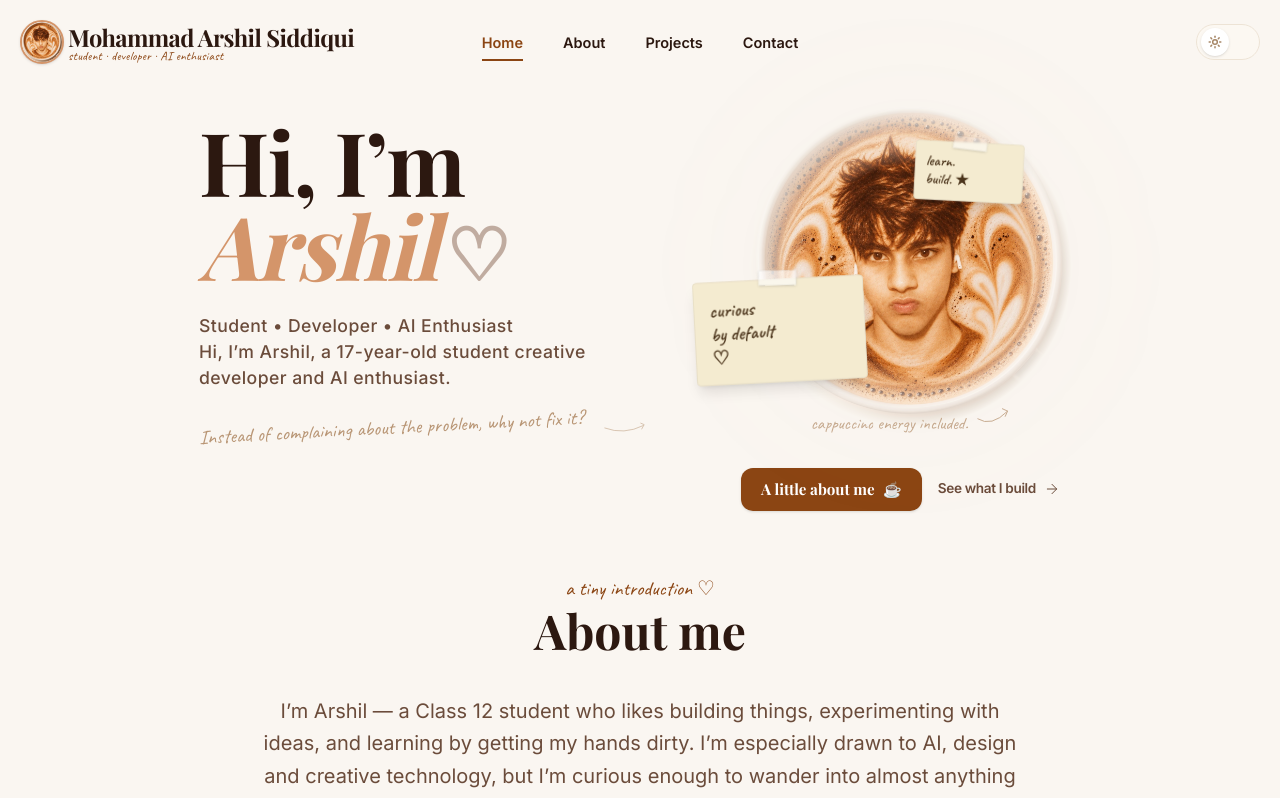
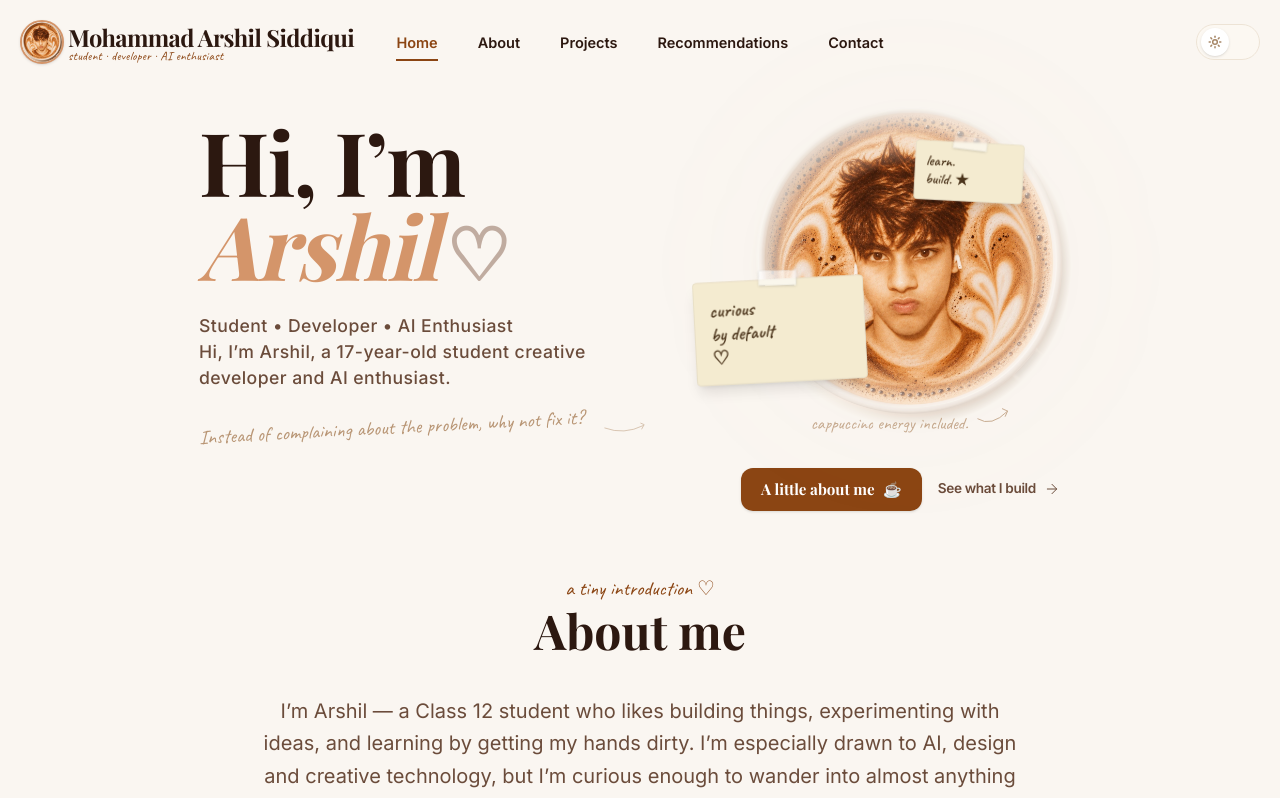
Before and after one commit to Coderarshil/arshil-portfolio, a React (Vite) app: page / in a window 1280 px wide. Shown: the top 798 px of the page. Built offline with nearby package versions, Linux system fonts and the light colour scheme; a web font is replaced by a local one.

Commit message:
Update 5 files

```diff
--- a/src/components/Header.tsx
+++ b/src/components/Header.tsx
@@ -28,6 +28,7 @@ export function Header() {
     { label: 'Home', href: '#home' },
     { label: 'About', href: '#about' },
     { label: 'Projects', href: '#projects' },
+    { label: 'Recommendations', href: '#recommendations' },
     { label: 'Contact', href: '#contact' },
   ];
 
--- a/src/components/PortfolioSections.tsx
+++ b/src/components/PortfolioSections.tsx
@@ -4,7 +4,7 @@ import { motion } from 'motion/react';
 
 const projects = [
   { title: 'Pretext Kotlin Library', label: 'Open Source · Library', what: 'A Kotlin/JVM text-layout engine built around prepared measurements and fast reusable layout.', why: 'I wanted a layout system that could do more interesting things with text, including dynamic obstacles.', learned: 'Thinking about layout as preparation + cheap reuse changed how I approach performance-sensitive UI work.', github: 'https://github.com/Coderarshil/pretext-kotlin-library', demo: 'https://github.com/Coderarshil/pretext-kotlin-library/releases/tag/v1.0.0', demoLabel: 'Demo APK' },
-  { title: 'MiniCPM-V Apps', label: 'Contribution · Android', what: 'An English-localized, UI/UX-refined Android experience based on OpenBMB MiniCPM-V Apps.', why: 'I wanted the app to feel cleaner, softer and more at home on a modern Android device.', learned: 'Small visual decisions and usability refinements can completely change how a technical product feels.', github: 'https://github.com/Coderarshil/MiniCPM-V-Apps', demo: 'https://github.com/Coderarshil/MiniCPM-V-Apps/releases/tag/v1.0.0', demoLabel: 'Demo APK' },
+  { title: 'MiniCPM-V Apps', label: 'Contribution · Android', what: 'An English-localized, UI/UX-refined Android experience based on OpenBMB MiniCPM-V Apps.', why: 'I wanted the app to feel cleaner, softer and more at home on a modern Android device.', learned: 'Small visual decisions and usability refinements can completely change how a technical product feels.', github: 'https://github.com/Coderarshil/MiniCPM-V-Apps' },
   { title: 'Mosquito Risk', label: 'Open Source · Computational Project', what: 'A climate-informed mosquito risk assessment prototype using weather data and environmental modeling.', why: 'I wanted to turn environmental variables into something understandable and useful through computation.', learned: 'Mixing APIs, mathematical relationships, geospatial thinking and ML ideas is messy — and fun.', github: 'https://github.com/Coderarshil/Mosquito-risk', demo: 'https://mosquito-risk-zeta.vercel.app/', demoLabel: 'Demo' },
 ];
 
@@ -48,6 +48,7 @@ export function PortfolioSections() {
     <Projects />
     <Skills />
     <ThingsDone />
+    <Recommendations />
     <Certifications />
     <Interests />
     <Contact />
@@ -208,6 +209,46 @@ function ThingsDone() {
   return <Wrap id="done" eyebrow="a few pages from the notebook" title="Things I’ve Done"><div className="max-w-4xl mx-auto grid sm:grid-cols-2 gap-4">{done.map(([text,date],i) => <motion.div key={text} whileHover={{ x:i%2?2:-2 }} className="relative bg-[var(--sticky-bg)] border border-[var(--sticky-border)] rounded-xl p-5 shadow-sm"><div className="absolute -top-2 left-1/2 -translate-x-1/2 w-14 h-5 bg-white/30 dark:bg-white/10 border border-black/5 dark:border-white/10 rotate-2"/><div className="flex items-start justify-between gap-3"><p className="font-handwriting text-xl text-[var(--sticky-text)]">{text}</p><span className="text-xs font-medium text-[var(--sticky-text)]/70 mt-1 whitespace-nowrap">{date}</span></div></motion.div>)}</div></Wrap>;
 }
 
+function Recommendations() {
+  const letters = [
+    {
+      name: 'Dr. Ravil Das, Ph.D.',
+      role: 'Science & Hindi Teacher',
+      org: 'Lucknow Christian College',
+      quote: 'a passionate learner who constantly asks meaningful questions — often beyond the scope of the classroom.',
+      note: 'His recommendation also highlights the reasoning and design behind the Mosquito Risk Calculator prototype.',
+      file: '/recommendations/Recommendation-Dr-Ravil-Das.pdf',
+    },
+    {
+      name: 'Ms. Raza',
+      role: 'English Language Teacher',
+      org: 'Lucknow Christian College',
+      quote: 'His writing has a unique rhythm — both emotional and intelligent — drawing readers into the heart of his message.',
+      note: 'Her recommendation highlights storytelling, presentation, peer support and his environmental glider campaign.',
+      file: '/recommendations/Recommendation-Ms-Raza.pdf',
+    },
+  ];
+
+  return <Wrap id="recommendations" eyebrow="a few words from my teachers" title="Letters of Recommendation">
+    <div className="grid md:grid-cols-2 gap-5 max-w-5xl mx-auto">
+      {letters.map((letter, i) => <motion.article key={letter.name} whileHover={{ y: -5, rotate: i ? 0.25 : -0.25 }} className="relative overflow-hidden rounded-2xl border border-[var(--border-color)] bg-[var(--bg-card)] p-6 sm:p-7 shadow-sm">
+        <div className="absolute -top-3 left-[20%] w-16 h-6 rotate-[-3deg] bg-white/30 dark:bg-white/10 border border-black/5 dark:border-white/10" />
+        <p className="font-handwriting text-lg text-[var(--accent-primary)]">from the classroom</p>
+        <blockquote className="mt-4 font-serif text-xl sm:text-2xl leading-relaxed text-[var(--text-primary)]">“{letter.quote}”</blockquote>
+        <p className="mt-4 text-sm leading-relaxed text-[var(--text-secondary)]">{letter.note}</p>
+        <div className="mt-6 pt-4 border-t border-[var(--border-color)] flex items-end justify-between gap-4">
+          <div>
+            <p className="font-serif font-bold text-[var(--text-primary)]">{letter.name}</p>
+            <p className="text-sm text-[var(--text-muted)]">{letter.role}</p>
+            <p className="text-sm text-[var(--text-muted)]">{letter.org}</p>
+          </div>
+          <a href={letter.file} target="_blank" rel="noreferrer" className="shrink-0 inline-flex items-center gap-2 px-4 py-2 rounded-full bg-[var(--accent-primary)] text-white text-sm">View letter <ExternalLink size={14} /></a>
+        </div>
+      </motion.article>)}
+    </div>
+  </Wrap>;
+}
+
 function Certifications() {
   const [open,setOpen]=useState<(typeof certificates)[number] | null>(null);
   return <Wrap id="certifications" eyebrow="proof I kept learning" title="Certifications"><div className="grid md:grid-cols-2 gap-5">{certificates.map(c => <motion.button type="button" key={c.title} onClick={()=>setOpen(c)} whileHover={{ y:-5, rotate:c.title.length%2?-0.4:0.4 }} className="text-left bg-[var(--bg-card)] border border-[var(--border-color)] rounded-2xl overflow-hidden shadow-sm"><div className="bg-[var(--bg-secondary)] p-3 border-b border-[var(--border-color)]"><img src={c.image} alt={`${c.title} certificate`} className="w-full aspect-[4/3] object-contain rounded-xl bg-white/50 dark:bg-black/10"/></div><div className="p-5"><p className="text-xs uppercase tracking-[0.08em] text-[var(--accent-primary)]">{c.org}</p><h3 className="font-serif font-bold text-xl text-[var(--text-primary)] mt-1">{c.title}</h3><p className="text-sm text-[var(--text-muted)] mt-2">{c.date}</p><p className="font-handwriting text-lg text-[var(--accent-primary)] mt-3">view certificate →</p></div></motion.button>)}</div><AnimateCert open={open} onClose={()=>setOpen(null)}/></Wrap>;
```
Also changed, not shown: CHANGES.txt, 2 other files (tests, documents, lock files or other folders).
